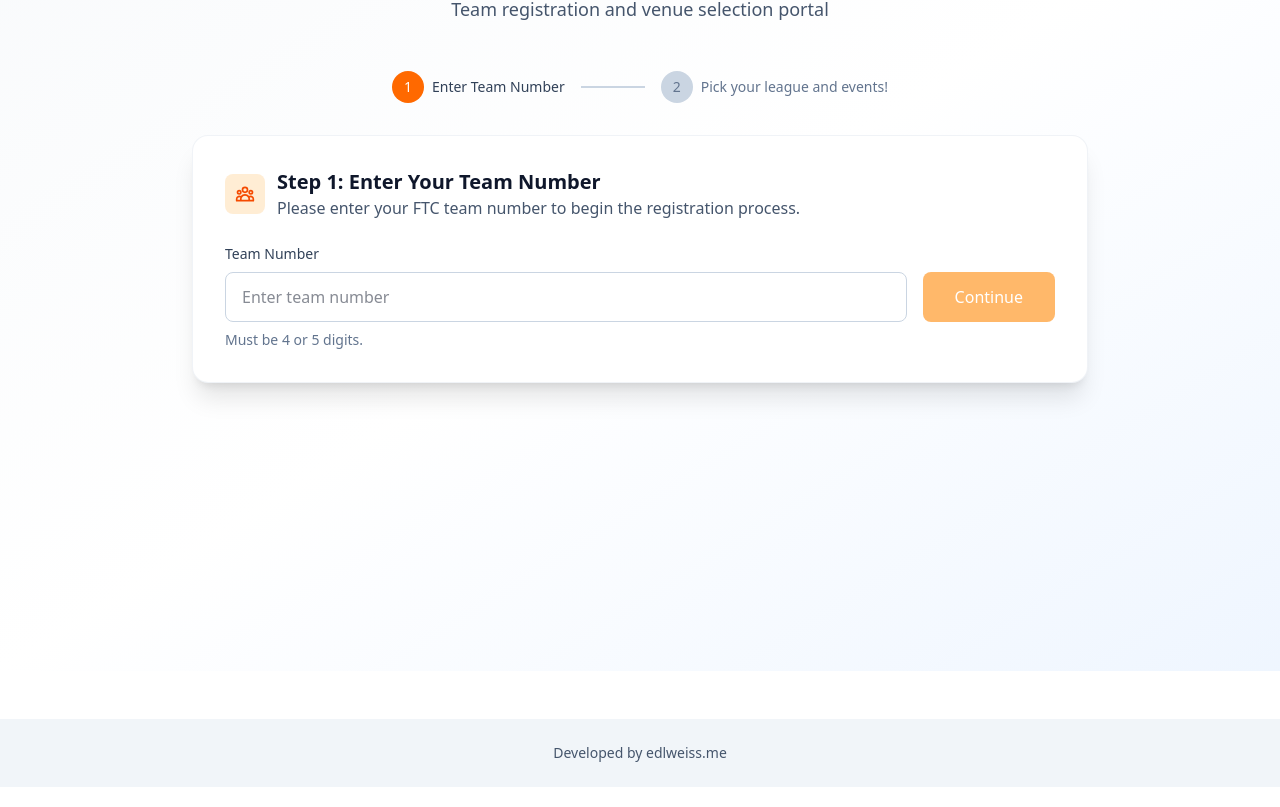
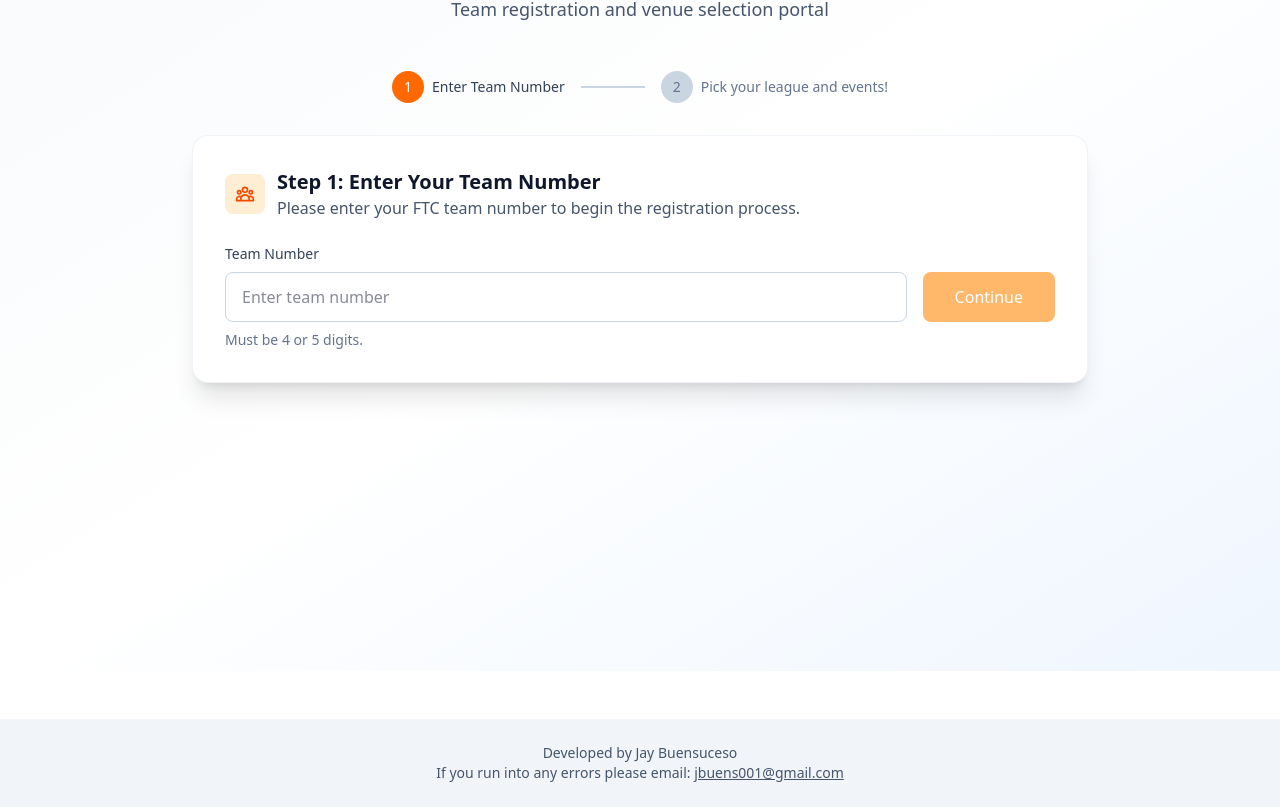
Before and after one commit to flashruler/sdftc-league-selection, a Next.js app: page / in a window 1280 px wide. Shown: the part 189-996 px from the top of the page. Built offline with nearby package versions, Linux system fonts and the light colour scheme; no server answers.

Commit message:
changed UI from blue to orange

```diff
--- a/src/app/layout.tsx
+++ b/src/app/layout.tsx
@@ -38,12 +38,17 @@ export default function RootLayout({
         </nav>
         <ConvexClientProvider>{children}</ConvexClientProvider>
         <footer className="bg-slate-100 text-slate-600 p-6 mt-12 flex items-center">
-          <div className=" mx-auto text-center flex flex-row">
+          <div className=" mx-auto text-center flex flex-col">
+            <Link href="https://edlweiss.me/" className="text-sm hover:underline">
+              Developed by Jay Buensuceso
+            </Link>
             <p className="text-sm">
+              If you run into any errors please email:
+              {" "}
+              <a href="mailto:jbuens001@gmail.com" className="underline">
+                jbuens001@gmail.com
+              </a>
             </p>
-            <Link href="https://edlweiss.me/" className="text-sm hover:underline">
-               Developed by edlweiss.me
-            </Link>
           </div>
         </footer>
       </body>
```
